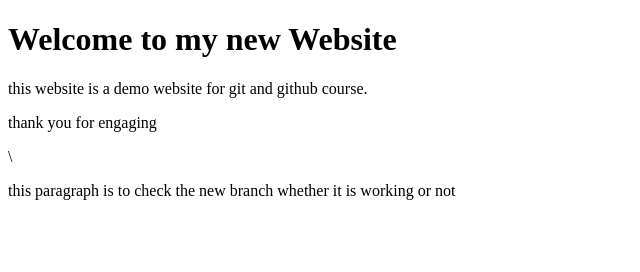
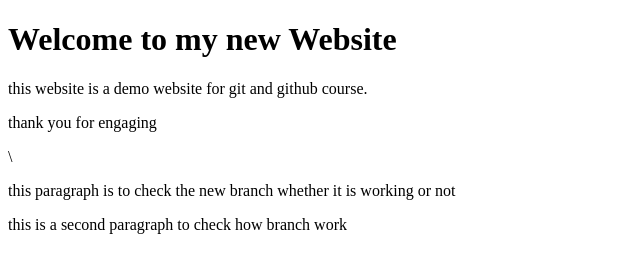
Before and after one commit to utsabbasyal12/FinalRepo, a plain HTML site: page index.html in a window 1280 px wide. Shown: the whole page, without its empty margins (0-640 px from the left). Drawn offline with Linux system fonts and the light colour scheme.

Commit message:
Added paragraph in index

```diff
--- a/index.html
+++ b/index.html
@@ -8,5 +8,6 @@
 <p>this website is a demo website for git and github course.</p>
 <p>thank you for engaging</p>\
 <p>this paragraph is to check the new branch whether it is working or not </p>
+<p>this is a second paragraph to check how branch work </p>
 </body>
 </html>
```
